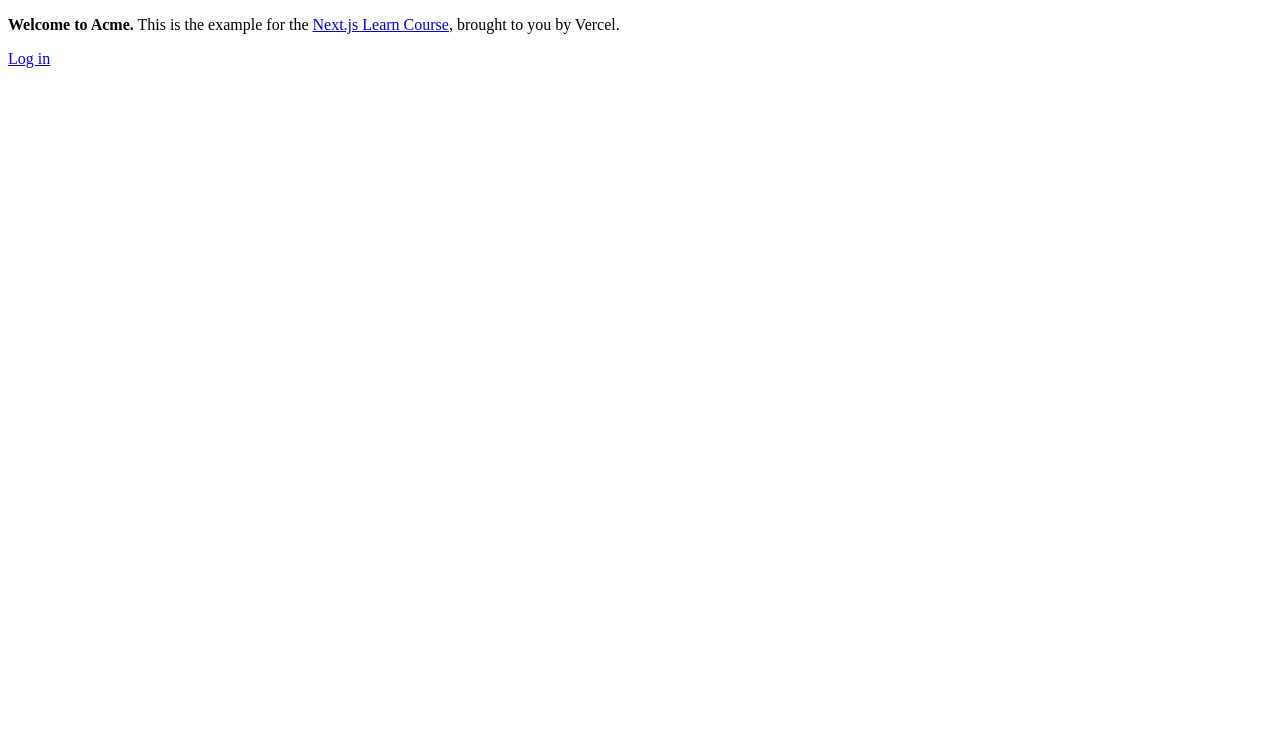
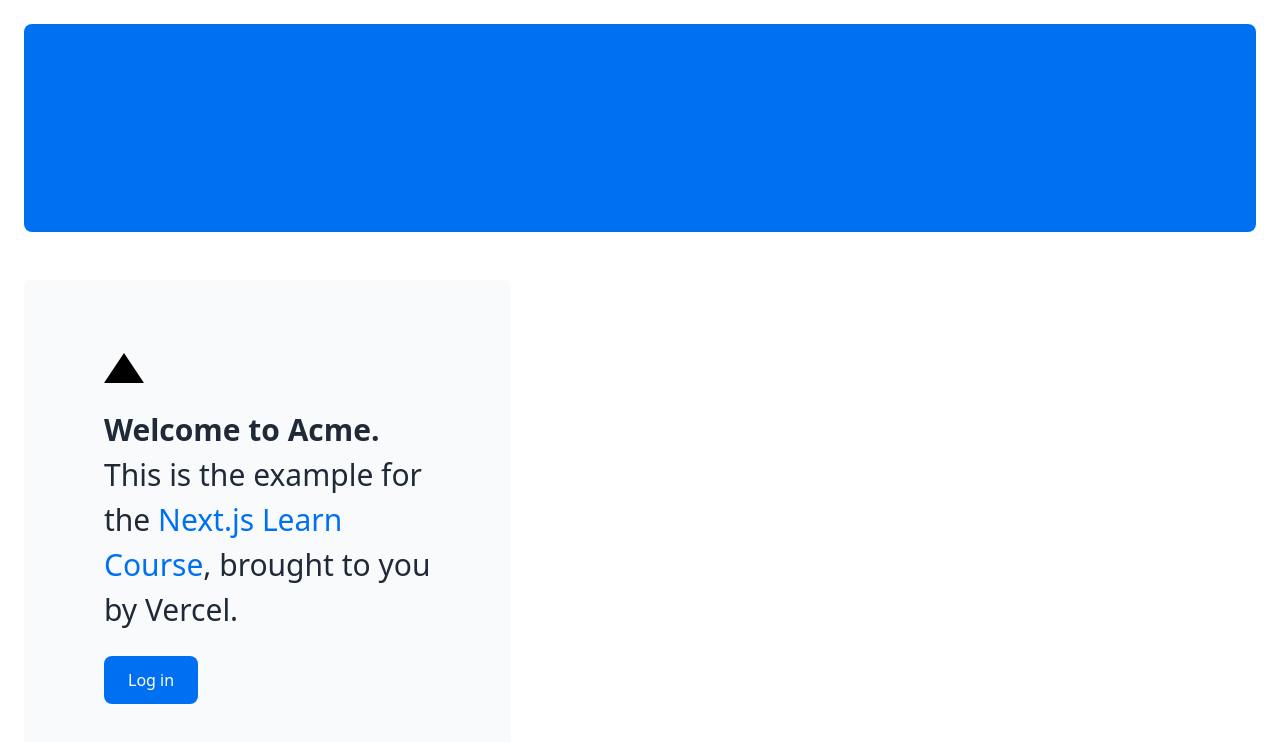
Before and after one commit to MungkornFai/nextjs-dashboard, a Next.js app: page / in a window 1280 px wide. Shown: the top 742 px of the page. Built offline with nearby package versions, Linux system fonts and the light colour scheme.

Commit message:
finished hompage section

```diff
--- a/app/layout.tsx
+++ b/app/layout.tsx
@@ -1,3 +1,5 @@
+import '@/app/ui/global.css';
+
 export default function RootLayout({
   children,
 }: {
--- a/app/page.tsx
+++ b/app/page.tsx
@@ -3,27 +3,28 @@
 import Link from 'next/link';
 export default function Page() {
   return (
-    <main className="flex min-h-screen flex-col p-6">
-      <div className="flex h-20 shrink-0 items-end rounded-lg bg-blue-500 p-4 md:h-52">
+    <main className='flex min-h-screen flex-col p-6 gap-8'>
+      <div className='flex h-20 shrink-0 items-end rounded-lg bg-blue-500 p-4 md:h-52'>
         {/* <AcmeLogo /> */}
       </div>
-      <div className="mt-4 flex grow flex-col gap-4 md:flex-row">
-        <div className="flex flex-col justify-center gap-6 rounded-lg bg-gray-50 px-6 py-10 md:w-2/5 md:px-20">
+      <div className='mt-4 flex grow flex-col gap-4 md:flex-row'>
+        <div className='flex flex-col justify-center gap-6 rounded-lg bg-gray-50 px-6 py-10 md:w-2/5 md:px-20'>
+          <div className='h-0 w-0 border-b-[30px] border-l-[20px] border-r-[20px] border-b-black border-l-transparent border-r-transparent' />
           <p className={`text-xl text-gray-800 md:text-3xl md:leading-normal`}>
             <strong>Welcome to Acme.</strong> This is the example for the{' '}
-            <a href="https://nextjs.org/learn/" className="text-blue-500">
+            <a href='https://nextjs.org/learn/' className='text-blue-500'>
               Next.js Learn Course
             </a>
             , brought to you by Vercel.
           </p>
           <Link
-            href="/login"
-            className="flex items-center gap-5 self-start rounded-lg bg-blue-500 px-6 py-3 text-sm font-medium text-white transition-colors hover:bg-blue-400 md:text-base"
+            href='/login'
+            className='flex items-center gap-5 self-start rounded-lg bg-blue-500 px-6 py-3 text-sm font-medium text-white transition-colors hover:bg-blue-400 md:text-base'
           >
             <span>Log in</span>
           </Link>
         </div>
-        <div className="flex items-center justify-center p-6 md:w-3/5 md:px-28 md:py-12">
+        <div className='flex items-center justify-center p-6 md:w-3/5 md:px-28 md:py-12'>
           {/* Add Hero Images Here */}
         </div>
       </div>
```
Also changed, not shown: app/lib/placeholder-data.js.
